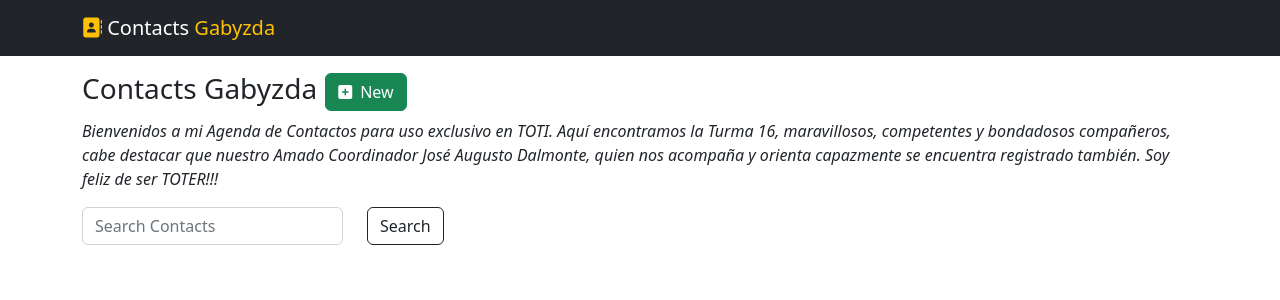
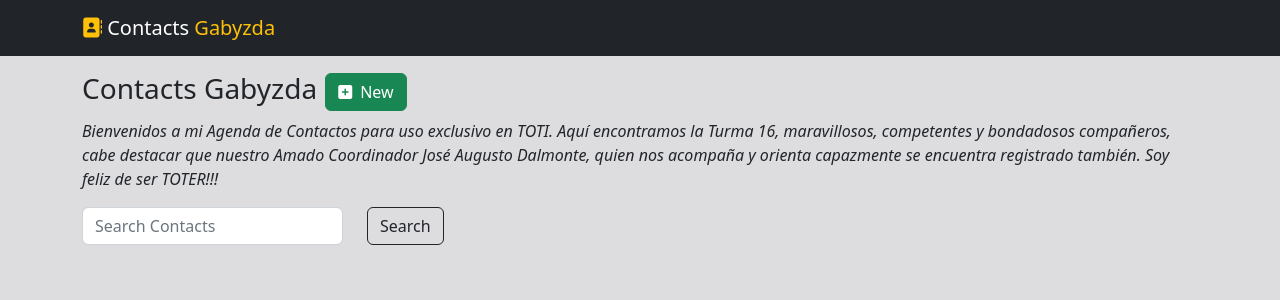
Before and after one commit to Gabyzda/agenda-contatos, a React (Create React App) app: page /contacts/list in a window 1280 px wide. Shown: the top 300 px of the page. Built offline with nearby package versions, Linux system fonts and the light colour scheme.

Commit message:
Add background-color a body

```diff
--- a/src/index.css
+++ b/src/index.css
@@ -1,13 +1,14 @@
-/* body {
+ body {
   margin: 0;
   font-family: -apple-system, BlinkMacSystemFont, 'Segoe UI', 'Roboto', 'Oxygen',
     'Ubuntu', 'Cantarell', 'Fira Sans', 'Droid Sans', 'Helvetica Neue',
     sans-serif;
   -webkit-font-smoothing: antialiased;
   -moz-osx-font-smoothing: grayscale;
+  background-color:#dddcdf !important;
 }
 
-code {
+/* code {
   font-family: source-code-pro, Menlo, Monaco, Consolas, 'Courier New',
     monospace;
-} */
+}  */
```
